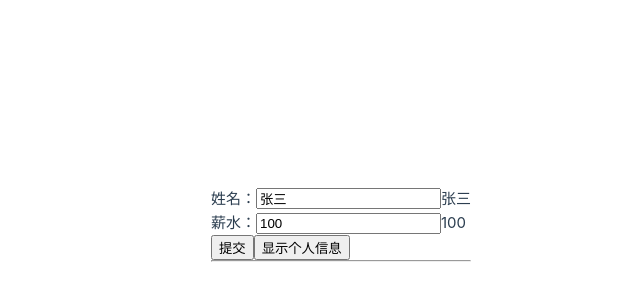
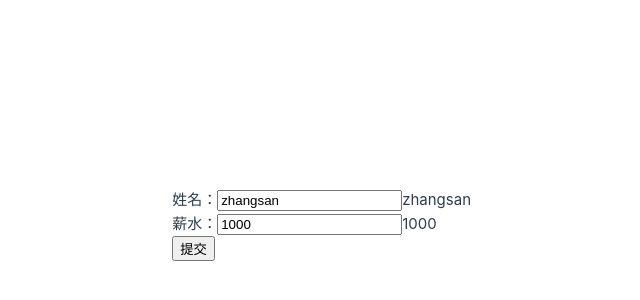
Before and after one commit to ZH1995/MyVue, a Vue app: page / in a window 1280 px wide. Shown: the part 176-476 px from the top of the page, without its empty margins (169-809 px from the left). Built offline with nearby package versions, Linux system fonts and the light colour scheme; the HTML template or start-up script is replaced by a standard one.

Commit message:
composition api

```diff
--- a/src/App.vue
+++ b/src/App.vue
@@ -2,54 +2,14 @@
   <div>
     姓名：<input v-model="userName"/>{{ userName }}<br/>
     薪水：<input type="number" v-model="salary"/>{{ salary }}<br/>
-    <button v-on:click="addSalary">提交</button><button @click="changeShowUserInfo">显示个人信息</button>
-    <hr/>
-    <div class="userInfo" v-if="showUserInfo">
-      <h2>个人信息</h2>
-      <p>年龄：<input type="number" v-model="userInfo.age"/></p>
-      <p>性别：<input type="radio" value="1" v-model="userInfo.sex">男</input><input type="radio" value="2" v-model="userInfo.sex">女</input></p>
-      <p>岗位：<select v-model="userInfo.job">
-        <option value="dev">开发</option>
-        <option value="test">测试</option>
-        <option value="ops">运维</option>
-      </select></p>
-      <p>技术：<span v-for="skill in userInfo.skill" :key="skill">{{ skill }}</span></p>
-      <p>新技术：<input v-model="newSkill"/><button @click="learnNewSkill">学习新技术</button></p>
-      <p>个人信息汇总：{{ userInfo }}</p>
-    </div>
+    <button v-on:click="addSalary">提交</button>
   </div>
 </template>
 
-<script lang="ts">
-  export default{
-    data() {
-      return {
-        userName: '张三',
-        salary: 100,
-        userInfo: {
-          age: 0,
-          sex: 1,
-          job: 'dev',
-          skill: ['java', 'python', 'go']
-        },
-        newSkill: '',
-        showUserInfo: false
-      }
-    },
-    methods: {
-      addSalary() {
-        this.salary += 100
-      },
-      learnNewSkill() {
-        if (this.newSkill) {
-          this.userInfo.skill.push(this.newSkill)
-        }
-      },
-      changeShowUserInfo() {
-        this.showUserInfo = !this.showUserInfo
-      }
-    }
-  }
+<script setup lang="ts">
+import MySalary from './components/MySalary';
+let{userName, salary, addSalary} = MySalary();
+
 </script>
 
 <style scoped>
--- /dev/null
+++ b/src/components/MySalary.ts
@@ -0,0 +1,14 @@
+import {ref} from 'vue'
+export default function(){
+    let userName = ref('zhangsan')
+    let salary = ref(1000)
+    function addSalary(){
+        salary.value += 100
+        console.log(salary)
+    }
+    return {
+        userName,
+        salary,
+        addSalary
+    }
+}
```
